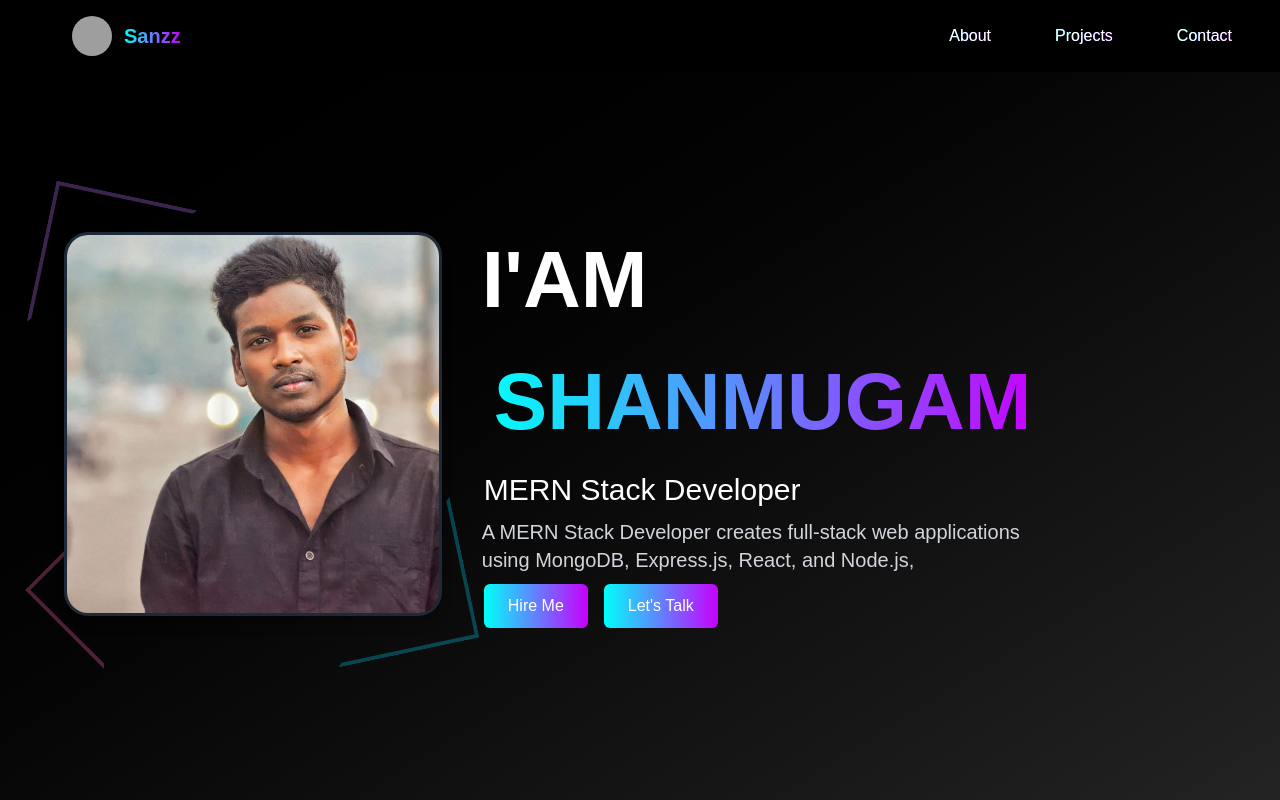
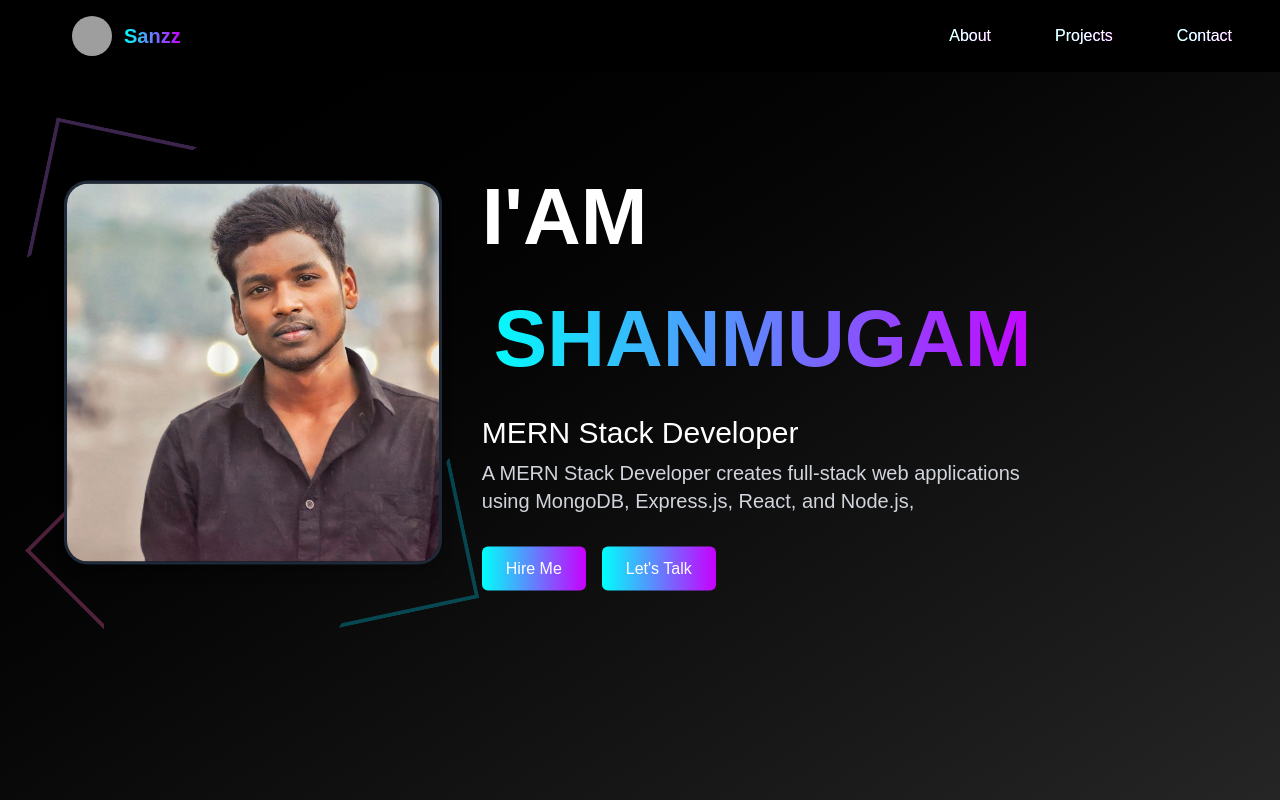
Before and after one commit to lilsunx9360/portfolio, a React (Vite) app: page / in a window 1280 px wide. Shown: the top 800 px of the page. Built offline with nearby package versions, Linux system fonts and the light colour scheme; grey boxes are pictures that could not be loaded.

Commit message:
Added new feature

```diff
--- a/package.json
+++ b/package.json
@@ -16,7 +16,8 @@
     "react": "^19.1.0",
     "react-dom": "^19.1.0",
     "react-icons": "^5.5.0",
-    "react-intersection-observer": "^9.16.0"
+    "react-intersection-observer": "^9.16.0",
+    "react-scroll-parallax": "^3.4.5"
   },
   "devDependencies": {
     "@eslint/js": "^9.25.0",
--- a/src/Homepage.jsx
+++ b/src/Homepage.jsx
@@ -2,13 +2,16 @@
 import React, { useState } from 'react';
 import { FaGithub, FaLinkedin, FaInstagram } from 'react-icons/fa';
 import img from './assets/img-1.jpg';
-
+import { ParallaxProvider } from 'react-scroll-parallax';
+import { Parallax } from 'react-scroll-parallax';
 import './App.css';
 
 const Home = () => {
   const [showIcons, setShowIcons] = useState(false);
 
   return (
+     <ParallaxProvider>
+              <Parallax speed={-200}>
     <section className="relative min-h-screen bg-gradient-to-br from-black via-neutral-950 to-neutral-800 text-white px-5 flex items-center justify-center overflow-hidden">
       <div className="max-w-6xl w-full mx-auto flex flex-col md:flex-row gap-10 items-center md:items-stretch justify-center text-center md:text-left mb-24">
         {/* Profile Image + Triangles */}
@@ -29,15 +32,15 @@ const Home = () => {
           <img
             src={img}
             alt="Illustration"
-            className="relative z-10 w-55 h-55 sm:w-72 sm:h-72 md:w-80 md:h-80 lg:w-96 lg:h-96 rounded-3xl object-cover  center mb-6 md:mb-0 shadow-lg border-3 border-gray-800"
+            className="relative z-10 w-55 h-55 sm:w-72 sm:h-72 md:w-80 md:h-80 lg:w-96 lg:h-96 rounded-3xl object-cover mb-6 md:mb-0 shadow-lg border-3 border-gray-800"
             style={{ background: 'linear-gradient(135deg, #1e3a8a, #3b82f6)' }}
           />
         </div>
 
         {/* Text Content */}
-        <div className="flex flex-col justify-center items-center md:items-start order-1 md:order-2 space-y-2">
+        <div className="flex flex-col justify-center items-center md:items-start order-1 md:order-2 space-y-0">
           <h1
-            className="text-[2rem] sm:text-[3rem] md:text-[5rem] lg:text-[5rem] font-bold uppercase opacity- select-none pointer-events-none relative"
+            className="text-[2rem] sm:text-[3rem] md:text-[5rem] lg:text-[5rem] font-bold uppercase mb-4 select-none pointer-events-none relative"
             style={{ fontFamily: "'Inter', sans-serif" }}
           >
             <span>i'am</span>{' '}
@@ -53,13 +56,16 @@ const Home = () => {
               SHANMUGAM
             </span>
           </h1>
-          <h2 className="text-lg sm:text-xl md:text-2xl lg:text-3xl p-0.5">
+
+          <h2 className="text-lg sm:text-xl md:text-2xl lg:text-3xl mb-2">
             MERN Stack Developer
           </h2>
-          <p className="text-sm sm:text-base md:text-lg lg:text-xl text-gray-300 max-w-xl">
+
+          <p className="text-sm sm:text-base md:text-lg lg:text-xl text-gray-300 max-w-xl mb-4">
             A MERN Stack Developer creates full-stack web applications using MongoDB, Express.js, React, and Node.js,
           </p>
-          <div className="flex gap-4 flex-wrap p-0.5">
+
+          <div className="flex gap-4 flex-wrap mt-4">
             <a href="#Contact">
               <button
                 className="text-white text-sm sm:text-base px-6 py-2.5 rounded-md transition-all duration-300 cursor-pointer"
@@ -113,6 +119,8 @@ const Home = () => {
         </div>
       )}
     </section>
+    </Parallax>
+    </ParallaxProvider>
   );
 };
 
```
Also changed, not shown: src/about.jsx (+14 -1 lines), postcss.config.js (added), tailwind.config.js (added), 1 other file (tests, documents, lock files or other folders).
